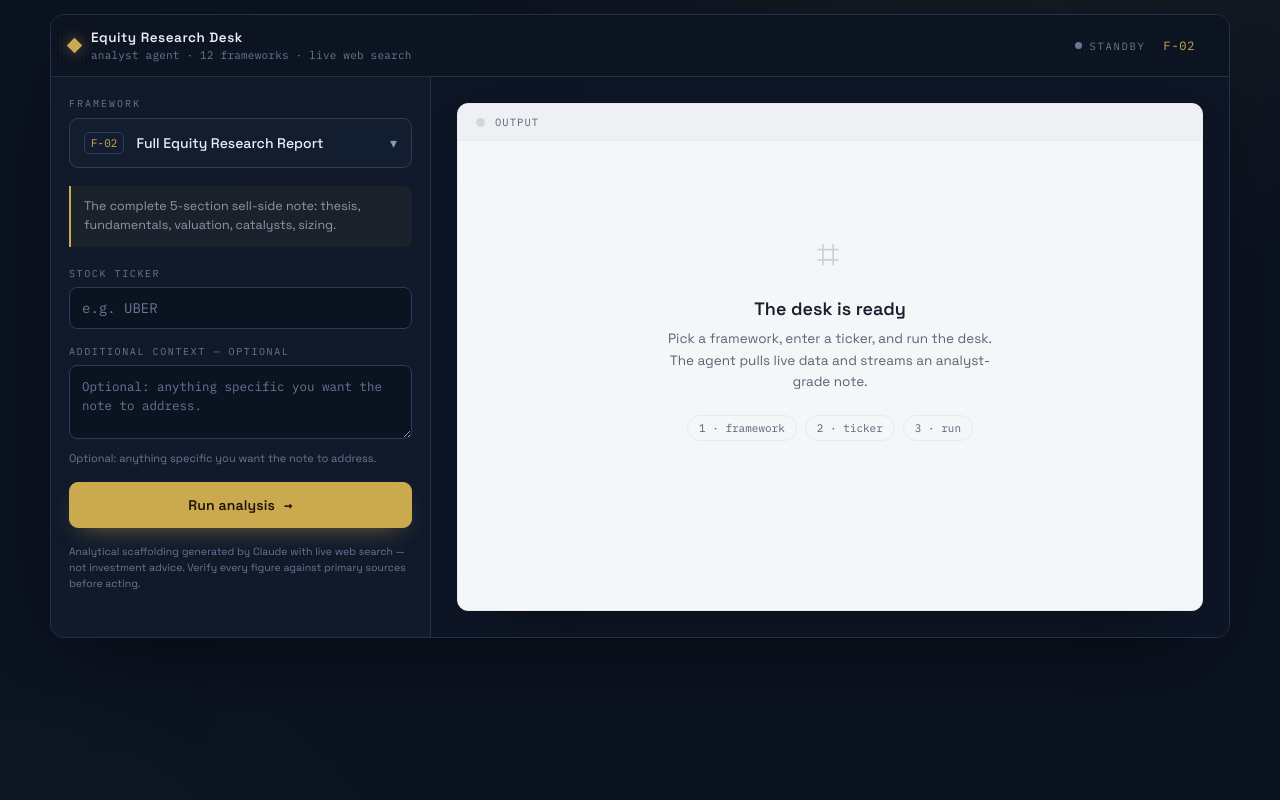
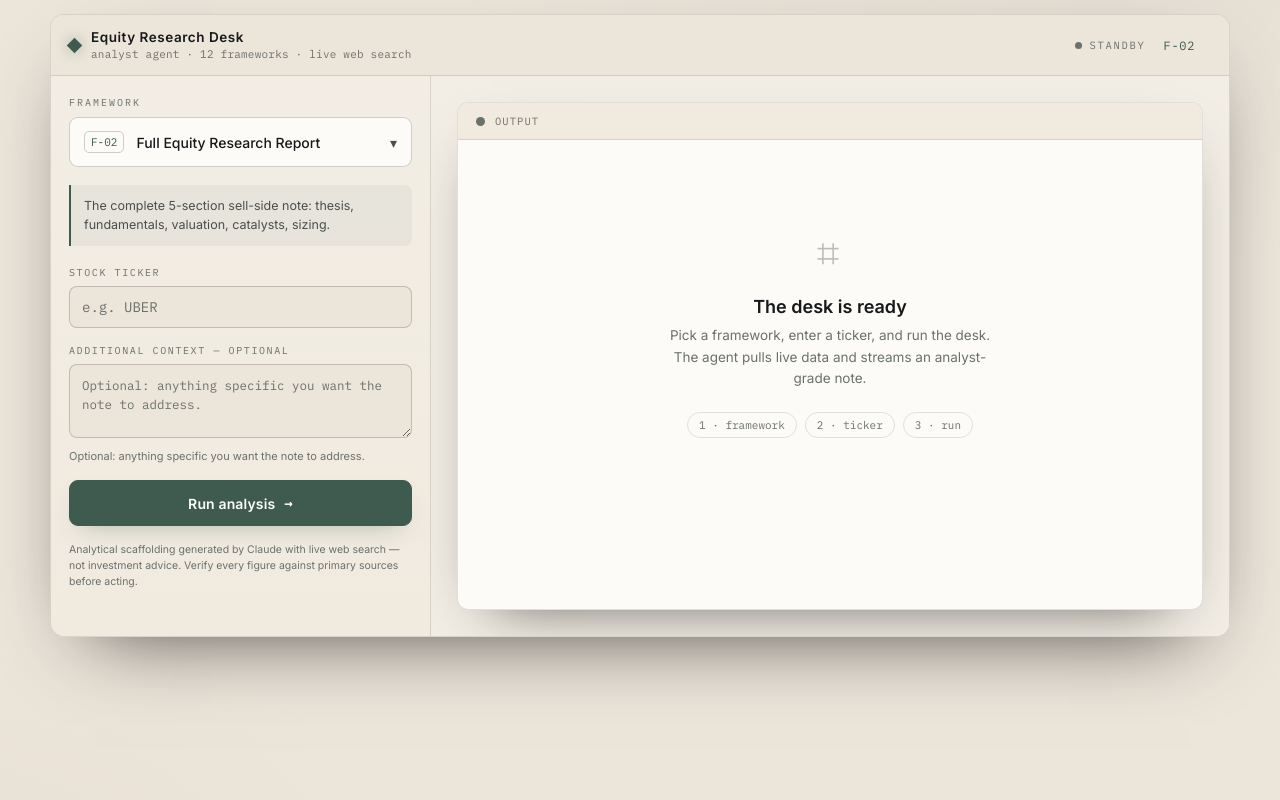
Before and after one commit to AndyDing09/AndySDing_website, a PHP site: page /stock-research.html in a window 1280 px wide. Run offline with PHP 8.4, Linux system fonts and the light colour scheme.

Commit message:
Theme the embedded research desk to match the site palette
The bundled agent page shipped its own navy + brass "terminal" palette,
which clashed with the site in both light and dark mode. Re-skin it to
the site's style.css tokens (warm paper / green / clay, near-black dark
variant) by overriding the desk's CSS variables after its own styles —
no rule rewrites needed. A small same-origin theme bridge reads the
parent's data-theme on load, follows the shared asd-theme toggle live
via the storage event, and falls back to OS preference when the page is
opened standalone. Also switches the desk fonts to Inter/Fraunces/IBM
Plex Mono and points the iframe's loading background at var(--paper).

https://claude.ai/code/session_015AMgxZGZxJDupfyM3N4MUV

```diff
--- a/stock-research.html
+++ b/stock-research.html
@@ -4,6 +4,30 @@
 <meta charset="utf-8" />
 <meta name="viewport" content="width=device-width, initial-scale=1" />
 <title>Equity Research Desk</title>
+<link rel="preconnect" href="https://fonts.gstatic.com" crossorigin />
+<link href="https://fonts.googleapis.com/css2?family=Fraunces:ital,opsz,wght@0,9..144,400..700;1,9..144,400..700&family=Inter:wght@300;400;500;600;700&family=IBM+Plex+Mono:wght@400;500;600&display=swap" rel="stylesheet" />
+<script>
+/* Match the parent site's theme. Same-origin: read the parent's data-theme on
+   load, fall back to the shared 'asd-theme' storage key or the OS preference,
+   and follow live toggles via the storage event (fires across same-origin frames). */
+(function () {
+  function pick() {
+    try {
+      if (window.parent && window.parent !== window && window.parent.document) {
+        var t = window.parent.document.documentElement.getAttribute('data-theme');
+        if (t) return t;
+      }
+    } catch (e) {}
+    var s = null;
+    try { s = localStorage.getItem('asd-theme'); } catch (e) {}
+    if (s) return s;
+    return (window.matchMedia && window.matchMedia('(prefers-color-scheme: dark)').matches) ? 'dark' : 'light';
+  }
+  function apply(t) { document.documentElement.setAttribute('data-theme', t === 'dark' ? 'dark' : 'light'); }
+  apply(pick());
+  window.addEventListener('storage', function (e) { if (e.key === 'asd-theme' && e.newValue) apply(e.newValue); });
+})();
+</script>
 <style>
   @import url('https://fonts.googleapis.com/css2?family=Space+Grotesk:wght@400;500;600;700&family=IBM+Plex+Mono:wght@400;500;600&display=swap');
 
@@ -167,6 +191,57 @@
   ::-webkit-scrollbar{ width:10px; height:10px; }
   ::-webkit-scrollbar-thumb{ background:#26334C; border-radius:6px; }
   .paper ::-webkit-scrollbar-thumb{ background:#D4D8E0; }
+</style>
+<style>
+  /* ── Theme bridge: re-skin the desk with the parent site's palette (style.css
+     tokens) so the embedded page matches in light and dark mode. Declared after
+     the desk's own styles, so these variable values win. ── */
+  :root{
+    --ink:#ece5da; --ink2:#f3eee5; --slate:#fcfbf7; --slate2:#f0eadf;
+    --line:rgba(22,24,26,.12); --line2:rgba(22,24,26,.20);
+    --paper:#fcfbf7; --paper-2:#f0eadf; --paper-edge:rgba(22,24,26,.12);
+    --paper-ink:#16181a; --paper-muted:#6b716c;
+    --text:#16181a; --muted:#4a4f4c; --muted2:#6b716c;
+    --brass:#3f5b50; --brass-bright:#2c4339; --on-brass:#fcfbf7;
+    --up:#1f8b50; --down:#d64045;
+    --sans:'Inter', system-ui, -apple-system, 'Segoe UI', Roboto, sans-serif;
+    --mono:'IBM Plex Mono', ui-monospace, SFMono-Regular, Menlo, monospace;
+    --serif:'Fraunces', Georgia, 'Times New Roman', serif;
+  }
+  html[data-theme="dark"]{
+    --ink:#0b0b0c; --ink2:#131315; --slate:#1c1c1f; --slate2:#141416;
+    --line:rgba(230,224,212,.12); --line2:rgba(230,224,212,.20);
+    --paper:#131315; --paper-2:#1c1c1f; --paper-edge:rgba(230,224,212,.12);
+    --paper-ink:#f4f1ea; --paper-muted:#87837b;
+    --text:#f4f1ea; --muted:#aeaaa2; --muted2:#87837b;
+    --brass:#9ec2b1; --brass-bright:#bcd6c9; --on-brass:#0b0b0c;
+    --up:#46b07e; --down:#e0705e;
+  }
+  body{ background:
+    radial-gradient(1100px 600px at 85% -10%, rgba(63,91,80,.05), transparent 60%),
+    radial-gradient(900px 500px at -5% 110%, rgba(138,111,83,.04), transparent 55%),
+    var(--ink); }
+  .diamond{ box-shadow:0 0 14px rgba(63,91,80,.40); }
+  .desc{ background:rgba(63,91,80,.06); }
+  .opt:hover{ background:rgba(63,91,80,.08); }
+  .opt.sel{ background:rgba(63,91,80,.12); }
+  .in:focus, .ta:focus{ box-shadow:0 0 0 3px rgba(63,91,80,.16); }
+  .run{ box-shadow:0 10px 24px -14px rgba(63,91,80,.5); }
+  .paper-bar{ background:var(--paper-2); }
+  .paper-bar .pb-dot{ background:var(--paper-muted); }
+  .paper-bar .copy:hover{ border-color:var(--paper-muted); }
+  .empty .mk{ color:var(--paper-muted); opacity:.45; }
+  .loading .sub{ color:var(--paper-muted); }
+  .scanner{ border-color:var(--paper-edge); border-top-color:var(--brass); }
+  .report strong{ color:var(--paper-ink); }
+  .report h3{ color:var(--paper-ink); }
+  .report code{ background:var(--paper-2); color:var(--paper-ink); }
+  .report a{ color:var(--brass); }
+  .verify{ background:var(--paper-2); color:var(--brass); border-color:var(--paper-edge); }
+  .report th{ background:var(--paper-2); color:var(--paper-ink); }
+  .report td{ color:var(--paper-ink); border-bottom-color:var(--paper-edge); }
+  ::-webkit-scrollbar-thumb{ background:var(--line2); }
+  .paper ::-webkit-scrollbar-thumb{ background:var(--line2); }
 </style>
 </head>
 <body>
--- a/stocks.css
+++ b/stocks.css
@@ -22,7 +22,7 @@
 /* AI research analyst — the self-contained agent page, embedded in its own frame */
 .sa-research-frame {
   display: block; width: 100%; height: clamp(640px, 86vh, 1000px);
-  border: 1px solid var(--border); border-radius: 14px; background: #0B1220;
+  border: 1px solid var(--border); border-radius: 14px; background: var(--paper);
   box-shadow: 0 18px 50px -30px rgba(0, 0, 0, 0.5);
 }
 
```
